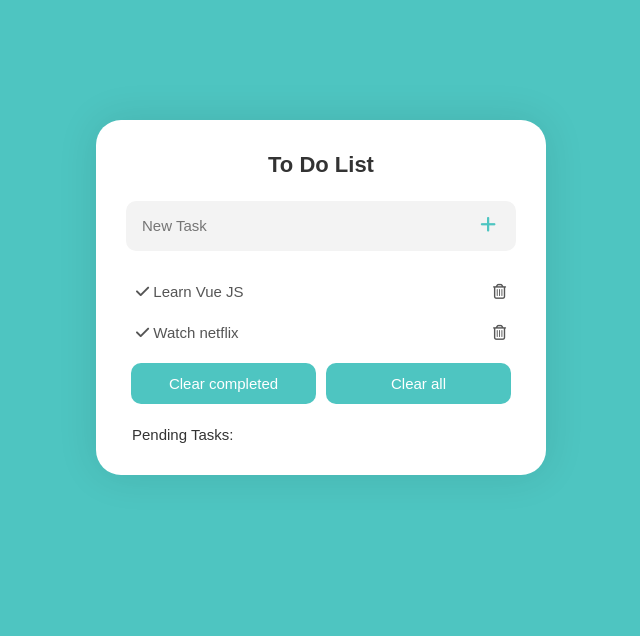
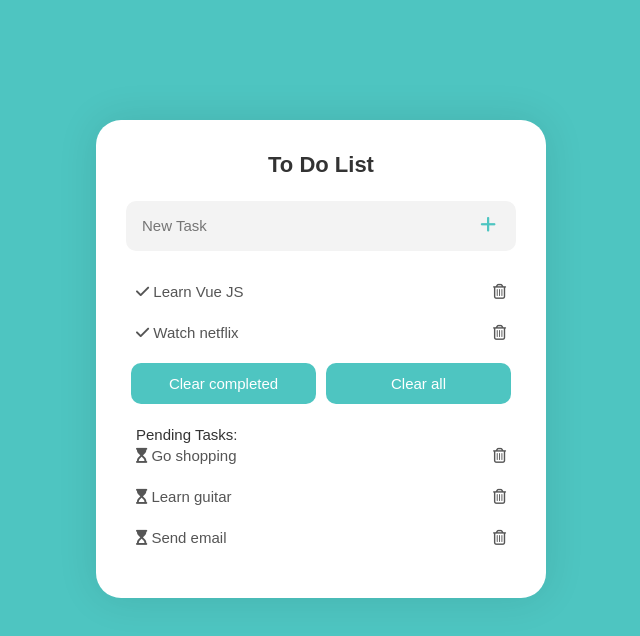
Before and after one commit to sasanedicbn/To-do-list, a Vue app: page / in a window 1280 px wide. Shown: the top 636 px of the page, without its empty margins (319-959 px from the left). Built offline with nearby package versions, Linux system fonts and the light colour scheme.

Commit message:
Dispaly panding tasks

```diff
--- a/src/components/Task.vue
+++ b/src/components/Task.vue
@@ -12,7 +12,7 @@
         </div>
         <!-- task lists -->
         <div class="taskItems">
-          <ul>
+            <ul>
             <li v-for="task of tasks.filter(t => t.completed)">
               <button><span>
                 <i  class="fa-solid fa-check"></i>
@@ -28,8 +28,17 @@
           <button>Clear all</button>
         </div>
         <!-- pending task -->
-        <div class="pendingTasks">
+        <div class="taskItems">
           <span>Pending Tasks: </span>
+          <ul>
+            <li v-for="task of tasks.filter(t => !t.completed)">
+             <button>
+                <span><i class="fa-solid fa-hourglass-start"></i></span>
+                {{ task.title }}
+             </button>
+                <button><i class="far fa-trash-alt"></i></button>
+            </li>
+          </ul>
         </div>
         <p>{{ inputValue }}</p>
       </div>
```
Also changed, not shown: src/assets/main.css (line endings or trailing spaces).
